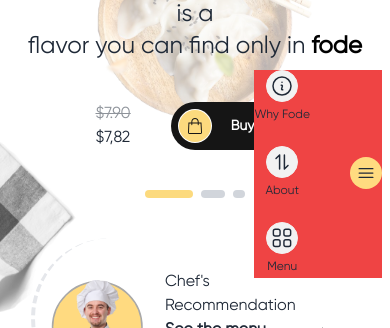
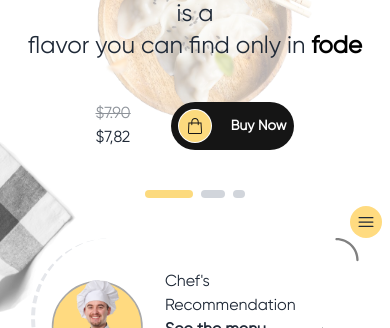
Before and after one commit to thony32/react-wcc-s4, a React (Vite) app: page / in a window 390 px wide. Shown: the part 313-641 px from the top of the page. Built offline with nearby package versions, Linux system fonts and the light colour scheme.

Commit message:
menu mobile ok

```diff
--- a/src/components/MenuMobile.tsx
+++ b/src/components/MenuMobile.tsx
@@ -1,33 +1,64 @@
+import { useState } from "react"
+
 export default function MenuMobile() {
+  const [why, setWhy] = useState("text-center translate-x-[100%] translate-y-[100%] scale-0 opacity-0 duration-300")
+  const [about, setAbout] = useState("text-center translate-x-[100%] opacity-0 scale-0 duration-300")
+  const [menu, setMenu] = useState("text-center translate-x-[100%] -translate-y-[100%]  opacity-0 scale-0 duration-300")
+
+  const [open, setOpen] = useState("w-5 opacity-100 duration-300")
+  const [close, setClose] = useState("w-5 absolute opacity-0 duration-300")
+
+  const [isOpen, setIsOpen] = useState(false)
+
+  const handleClick = () => {
+    if (!isOpen) {
+      setWhy("text-center translate-x-[100%] translate-y-[0%] scale-100 opacity-100 duration-300")
+      setAbout("text-center translate-x-[0%] opacity-100 scale-100 duration-300")
+      setMenu("text-center translate-x-[100%] translate-y-[0%] opacity-100 scale-100 duration-300")
+
+      setOpen("w-5 translate-y-5 opacity-0 duration-300")
+      setClose("w-5 absolute opacity-100 duration-300")
+      setIsOpen(true)
+    }
+    else {
+      setWhy("text-center translate-x-[100%] translate-y-[100%] scale-0 opacity-0 duration-300")
+      setAbout("text-center translate-x-[100%] opacity-0 scale-0 duration-300")
+      setMenu("text-center translate-x-[100%] -translate-y-[100%]  opacity-0 scale-0 duration-300")
+
+      setOpen("w-5 translate-y-0 opacity-100 duration-300")
+      setClose("w-5 absolute opacity-0 duration-300")
+      setIsOpen(false)
+    }
+  }
   return (
     <div className="flex gap-10 items-center">
       {/* List */}
-      <div className="space-y-5">
-        <div className="text-center">
+      <div className="space-y-2">
+        <div className={why}>
           <div className="flex justify-center">
-            <button className="btn btn-sm btn-circle">
-              <svg xmlns="http://www.w3.org/2000/svg" fill="none" viewBox="0 0 24 24" strokeWidth={1.5} stroke="currentColor" className="w-6">
+            <button className="btn btn-sm btn-circle bg-[#151515] border-0">
+              <svg xmlns="http://www.w3.org/2000/svg" fill="none" viewBox="0 0 24 24" strokeWidth={1.5} stroke="currentColor" className="w-6 text-white">
                 <path strokeLinecap="round" strokeLinejoin="round" d="M11.25 11.25l.041-.02a.75.75 0 011.063.852l-.708 2.836a.75.75 0 001.063.853l.041-.021M21 12a9 9 0 11-18 0 9 9 0 0118 0zm-9-3.75h.008v.008H12V8.25z" />
               </svg>
             </button>
           </div>
-          <label className="text-xs">Why Fode</label>
+          {/* <label className="text-xs">Why Fode</label> */}
         </div>
-        <div className="text-center">
+        <div className={about}>
           <div className="flex justify-center">
-            <button className="btn btn-sm btn-circle">
-              <svg className="fill-current w-6" viewBox="0 0 24 24" fill="none" xmlns="http://www.w3.org/2000/svg">
+            <button className="btn btn-sm btn-circle bg-[#151515] border-0">
+              <svg className="fill-white w-6" viewBox="0 0 24 24" fill="none" xmlns="http://www.w3.org/2000/svg">
                 <path
                   d="M5.47719 7.96225C5.1802 8.25099 5.17351 8.72582 5.46225 9.02281C5.75099 9.3198 6.22582 9.32649 6.52281 9.03775L5.47719 7.96225ZM9.6 5H10.35C10.35 4.69857 10.1695 4.42644 9.89188 4.30913C9.61422 4.19182 9.29331 4.25214 9.07719 4.46225L9.6 5ZM8.85 19C8.85 19.4142 9.18579 19.75 9.6 19.75C10.0142 19.75 10.35 19.4142 10.35 19H8.85ZM18.5228 16.0377C18.8198 15.749 18.8265 15.2742 18.5377 14.9772C18.249 14.6802 17.7742 14.6735 17.4772 14.9623L18.5228 16.0377ZM14.4 19H13.65C13.65 19.3014 13.8305 19.5736 14.1081 19.6909C14.3858 19.8082 14.7067 19.7479 14.9228 19.5377L14.4 19ZM15.15 5C15.15 4.58579 14.8142 4.25 14.4 4.25C13.9858 4.25 13.65 4.58579 13.65 5H15.15ZM6.52281 9.03775L10.1228 5.53775L9.07719 4.46225L5.47719 7.96225L6.52281 9.03775ZM8.85 5V19H10.35V5H8.85ZM17.4772 14.9623L13.8772 18.4623L14.9228 19.5377L18.5228 16.0377L17.4772 14.9623ZM15.15 19V5H13.65V19H15.15Z" />
               </svg>
             </button>
           </div>
-          <label className="text-xs">About</label>
+          {/* <label className="text-xs">About</label> */}
         </div>
-        <div className="text-center">
+        <div className={menu}>
           <div className="flex justify-center">
-            <button className="btn btn-sm btn-circle">
-              <svg className="stroke-current w-6" viewBox="-0.5 0 25 25" fill="none">
+            <button className="btn btn-sm btn-circle bg-[#151515] border-0">
+              <svg className="stroke-white w-6" viewBox="-0.5 0 25 25" fill="none">
                 <path
                   d="M19 3.32001H16C14.8954 3.32001 14 4.21544 14 5.32001V8.32001C14 9.42458 14.8954 10.32 16 10.32H19C20.1046 10.32 21 9.42458 21 8.32001V5.32001C21 4.21544 20.1046 3.32001 19 3.32001Z"
                   stroke-width="1.5" stroke-linecap="round" stroke-linejoin="round" />
@@ -43,16 +74,21 @@
               </svg>
             </button>
           </div>
-          <label className="text-xs">Menu</label>
+          {/* <label className="text-xs">Menu</label> */}
         </div>
       </div>
       {/* Menu */}
       <div>
-        <button className="btn btn-sm btn-circle bg-[#ffdb80] border-0">
-          <svg xmlns="http://www.w3.org/2000/svg" fill="none" viewBox="0 0 24 24" strokeWidth={1.5} stroke="currentColor" className="w-5">
-            <path strokeLinecap="round" strokeLinejoin="round" d="M3.75 6.75h16.5M3.75 12h16.5m-16.5 5.25h16.5" />
-          </svg>
-        </button>
+        <div className="flex justify-center">
+          <button onClick={handleClick} className="btn btn-sm btn-circle bg-[#ffdb80] border-0">
+            <svg xmlns="http://www.w3.org/2000/svg" fill="none" viewBox="0 0 24 24" strokeWidth={1.5} stroke="currentColor" className={open}>
+              <path strokeLinecap="round" strokeLinejoin="round" d="M3.75 6.75h16.5M3.75 12h16.5m-16.5 5.25h16.5" />
+            </svg>
+            <svg xmlns="http://www.w3.org/2000/svg" fill="none" viewBox="0 0 24 24" strokeWidth={1.5} stroke="currentColor" className={close}>
+              <path strokeLinecap="round" strokeLinejoin="round" d="M6 18L18 6M6 6l12 12" />
+            </svg>
+          </button>
+        </div>
       </div>
     </div>
   )
--- a/src/components/Navbar.tsx
+++ b/src/components/Navbar.tsx
@@ -105,7 +105,7 @@
           </div>
         </div>
       </div>
-      <div className="block lg:hidden fixed bottom-[30%] right-2 bg-red-500 z-50">
+      <div className="block lg:hidden fixed bottom-[30%] right-2 bg-transparent z-50">
         <MenuMobile />
       </div>
     </div>
```
